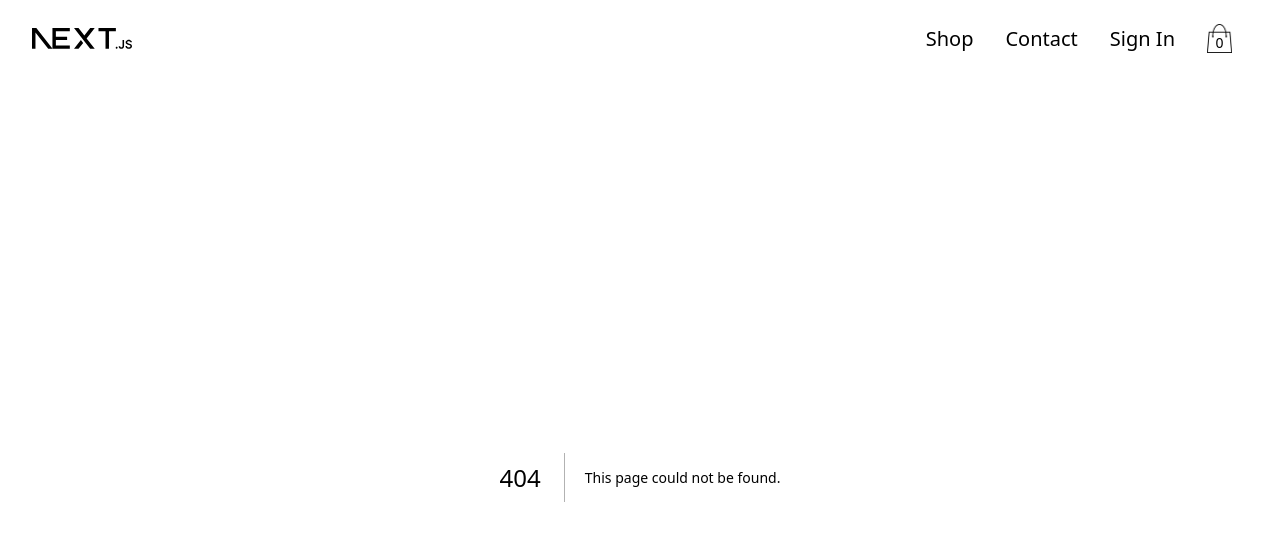
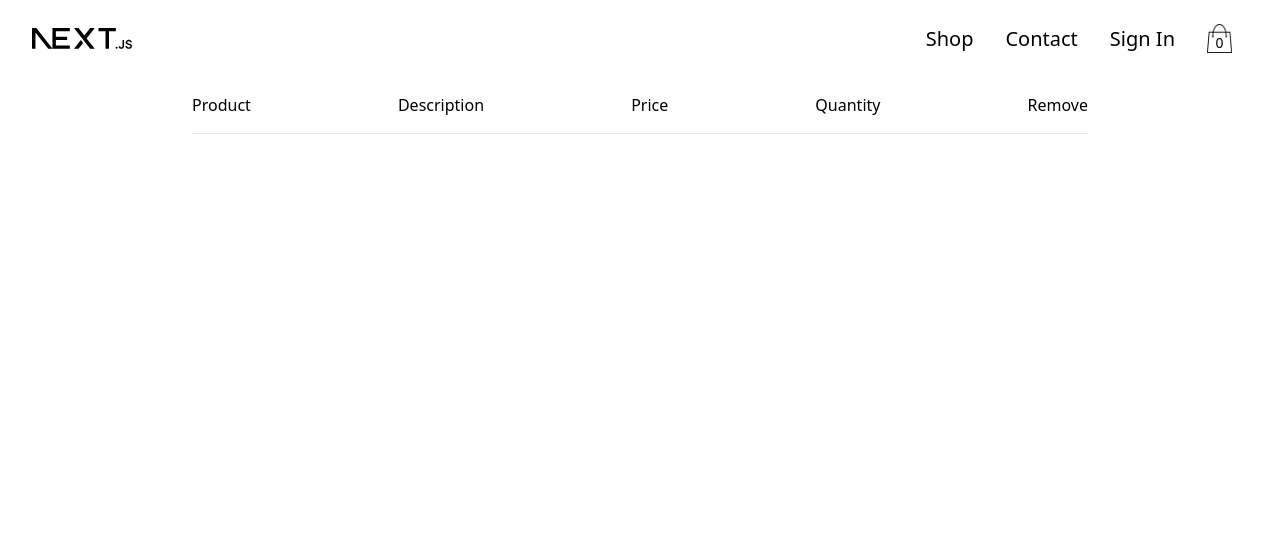
Before and after one commit to jafar-fahimi/next-clothes-store, a Next.js app: page /checkout in a window 1280 px wide. Before the commit this address had no page. Shown: the top 540 px of the page. Built offline with nearby package versions, Linux system fonts and the light colour scheme.

Commit message:
checkout initial pages coded

```diff
--- /dev/null
+++ b/pages/checkout.tsx
@@ -0,0 +1,14 @@
+export default function checkout() {
+  return (
+    <section className="max-w-4xl mx-auto">
+      <div className="flex justify-between my-4">
+        <span>Product</span>
+        <span>Description</span>
+        <span>Price</span>
+        <span>Quantity</span>
+        <span>Remove</span>
+      </div>
+      <hr />
+    </section>
+  );
+}
```
